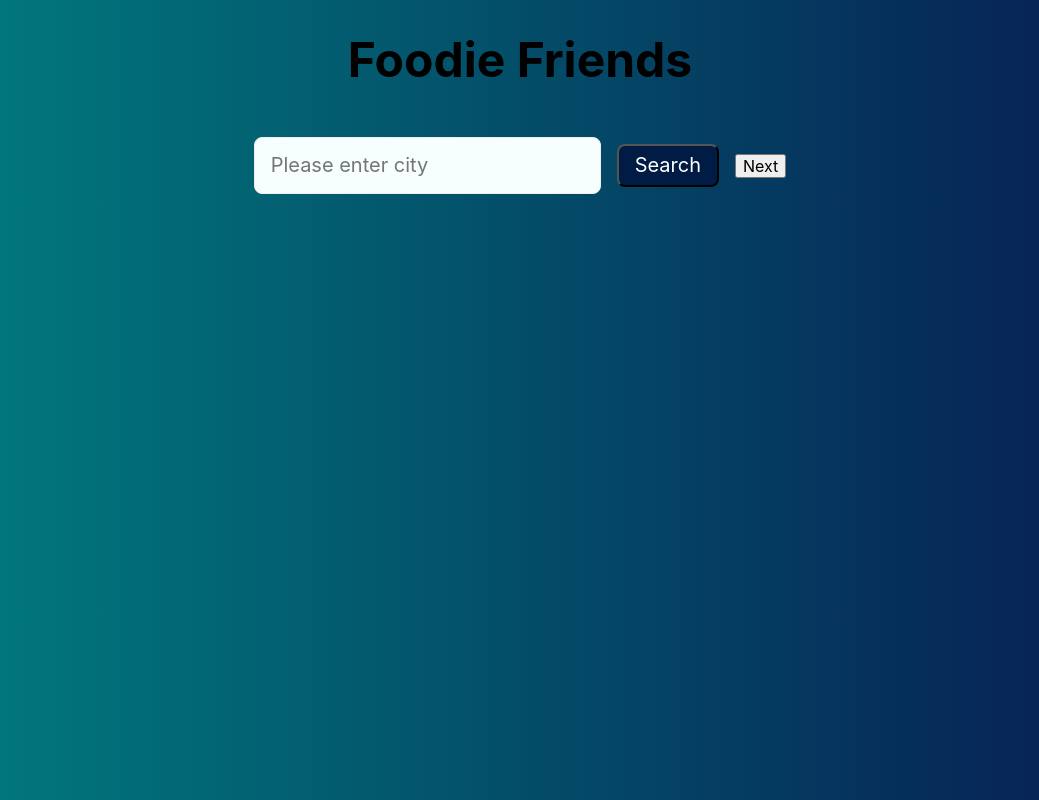
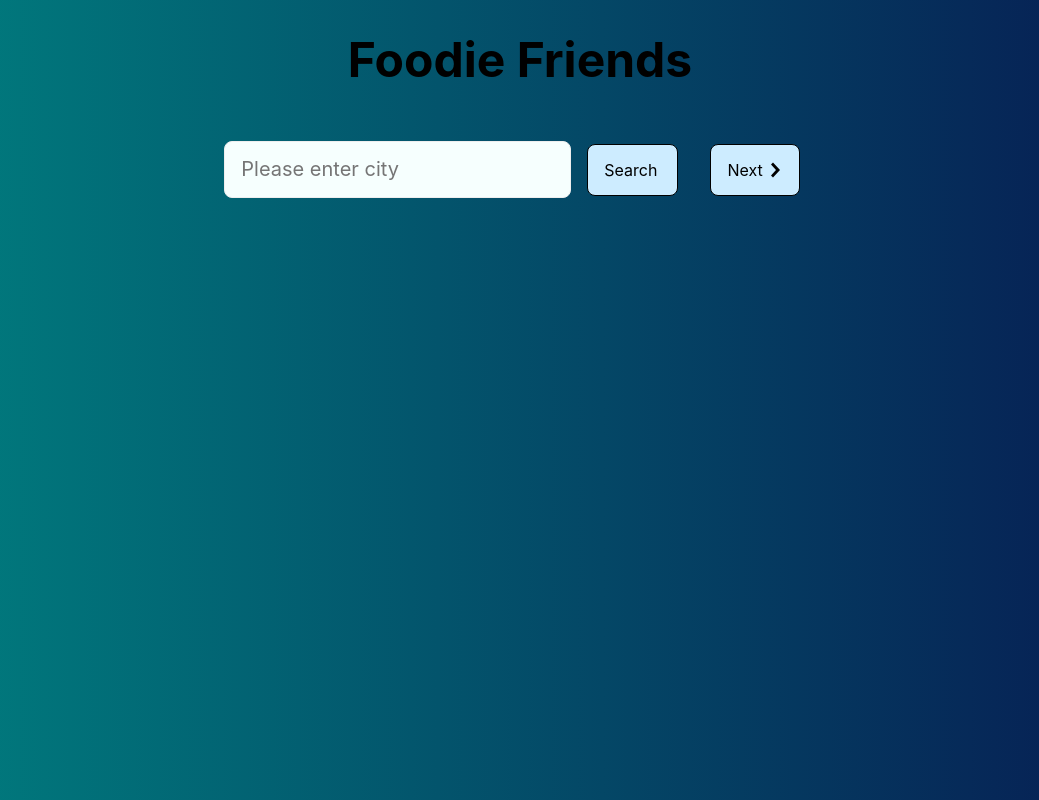
Before and after one commit to Sampandu/foodie-friends, a React (Create React App) app: page / in a window 1280 px wide. Shown: the whole page, without its empty margins (120-1159 px from the left). Built offline with nearby package versions, Linux system fonts and the light colour scheme.

Commit message:
render next page and style the next button

```diff
--- a/src/containers/App.js
+++ b/src/containers/App.js
@@ -50,15 +50,26 @@ class App extends Component {
             onChange={this.onSearchChange}
           />
           <button
-            className='f4 link dim br3 ph3 pv2 mb2 dib white bg-navy ma3'
+            className='f5 no-underline black bg-lightest-blue hover-bg-light-blue hover-white inline-flex items-center pa3 ba border-box br3 ma3'
             type='click'
-            onClick={this.handleSearch}>Search
+            onClick={this.handleSearch}>
+            <span className='pr1'>Search</span>
           </button>
 
           <button
+            className='f5 no-underline black bg-lightest-blue hover-bg-light-blue hover-white inline-flex items-center pa3 ba border-box br3 ma3'
             type='click'
             onClick={this.handleNextPage}
-            >Next
+            >
+            <span className='pr1'>Next</span>
+            <svg
+              className="w1"
+              data-icon="chevronRight"
+              viewBox="0 0 32 32"
+              style={{fill:'currentcolor'}}>
+              <title>chevronRight icon</title>
+              <path d="M12 1 L26 16 L12 31 L8 27 L18 16 L8 5 z"></path>
+            </svg>
           </button>
         </div>
 
```
